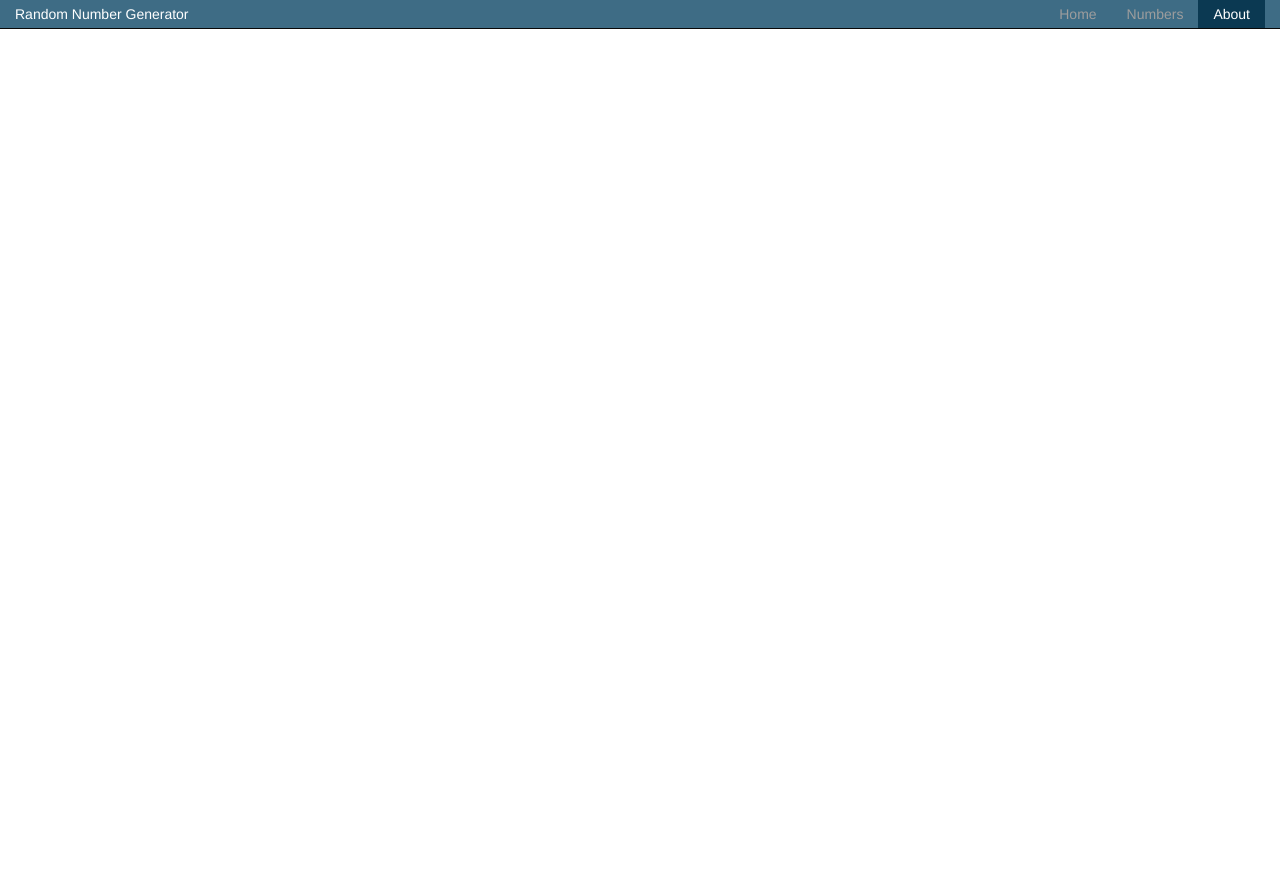
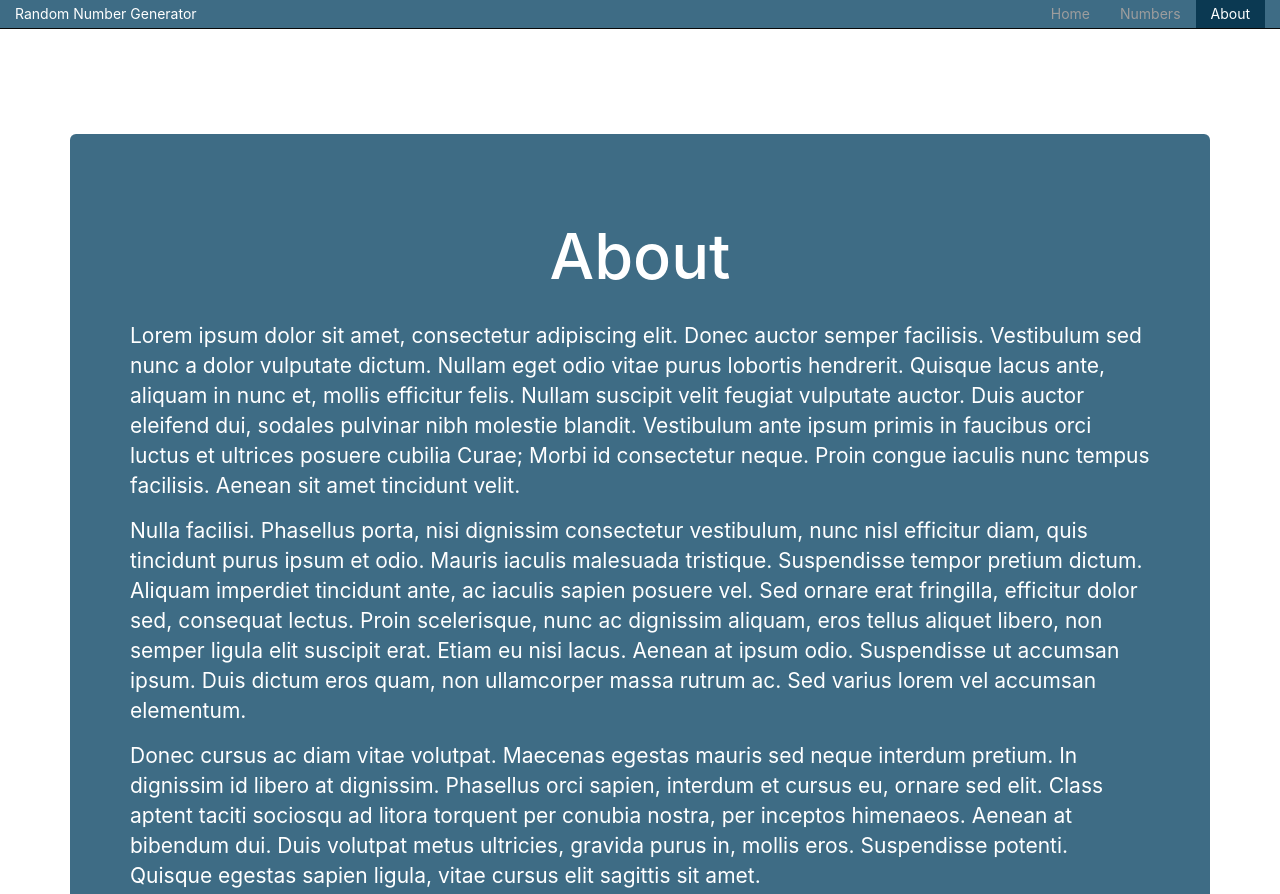
Before and after one commit to toddpowell/RandomNumbers, a plain HTML site: page about.html in a window 1280 px wide. Shown: the top 894 px of the page. Before the commit the page ends 800 px from the top, so only its background shows below. Drawn offline with nearby package versions, Linux system fonts and the light colour scheme.

Commit message:
Added jumbotrons to home and about pages

```diff
--- a/about.html
+++ b/about.html
@@ -1,5 +1,5 @@
 <!DOCTYPE html>
-<html>
+<html id="about-page">
 <head>
     <!-- Latest compiled and minified CSS -->
     <link rel="stylesheet" href="https://maxcdn.bootstrapcdn.com/bootstrap/3.3.7/css/bootstrap.min.css">
@@ -32,5 +32,14 @@
     </div>
 </nav>
 
+<div class="container">
+  <div class="jumbotron verticle-center">
+    <h1>About</h1>
+    <p>Lorem ipsum dolor sit amet, consectetur adipiscing elit. Donec auctor semper facilisis. Vestibulum sed nunc a dolor vulputate dictum. Nullam eget odio vitae purus lobortis hendrerit. Quisque lacus ante, aliquam in nunc et, mollis efficitur felis. Nullam suscipit velit feugiat vulputate auctor. Duis auctor eleifend dui, sodales pulvinar nibh molestie blandit. Vestibulum ante ipsum primis in faucibus orci luctus et ultrices posuere cubilia Curae; Morbi id consectetur neque. Proin congue iaculis nunc tempus facilisis. Aenean sit amet tincidunt velit.</p>
+    <p>Nulla facilisi. Phasellus porta, nisi dignissim consectetur vestibulum, nunc nisl efficitur diam, quis tincidunt purus ipsum et odio. Mauris iaculis malesuada tristique. Suspendisse tempor pretium dictum. Aliquam imperdiet tincidunt ante, ac iaculis sapien posuere vel. Sed ornare erat fringilla, efficitur dolor sed, consequat lectus. Proin scelerisque, nunc ac dignissim aliquam, eros tellus aliquet libero, non semper ligula elit suscipit erat. Etiam eu nisi lacus. Aenean at ipsum odio. Suspendisse ut accumsan ipsum. Duis dictum eros quam, non ullamcorper massa rutrum ac. Sed varius lorem vel accumsan elementum.</p>
+    <p>Donec cursus ac diam vitae volutpat. Maecenas egestas mauris sed neque interdum pretium. In dignissim id libero at dignissim. Phasellus orci sapien, interdum et cursus eu, ornare sed elit. Class aptent taciti sociosqu ad litora torquent per conubia nostra, per inceptos himenaeos. Aenean at bibendum dui. Duis volutpat metus ultricies, gravida purus in, mollis eros. Suspendisse potenti. Quisque egestas sapien ligula, vitae cursus elit sagittis sit amet.</p>
+  </div>
+</div>
+
 </body>
 </html>
--- a/css/main.css
+++ b/css/main.css
@@ -1,3 +1,6 @@
+body {
+    font-family: -apple-system, BlinkMacSystemFont, 'Segoe UI', Roboto, Oxygen, Ubuntu, Cantarell, 'Open Sans', 'Helvetica Neue', sans-serif;
+}
 /* #home-page::after { */
 body::after {
     content: "";
@@ -33,6 +36,28 @@ body::after {
 }
 .navbar {min-height:28px !important;}
 
+/* .vertical-center {
+    min-height: 100%;
+    min-height: 100vh;
+
+    display: flex;
+    align-items: center;
+} */
+.jumbotron {
+    margin-top: 10%;
+    text-align: center;
+    background-color: #3e6c85;
+    color: white;
+}
+#home-page .jumbotron p {
+    font-weight: bold;
+}
+#about-page .jumbotron p {
+    text-align: left;
+    font-weight: 400;
+}
+
+/* numbers.html */
 #main-content {
     margin-top: 50px;
     text-align: center;
@@ -50,6 +75,9 @@ body::after {
     color: white;
     background-color: #3e6c85;
     font-size: 18px;
+}
+#numbers-title span {
+    margin-left: 90px;
 }
 #reload-numbers-button {
     float: right;
```
Also changed, not shown: index.html (+7 -0 lines), numbers.html (+6 -6 lines).
